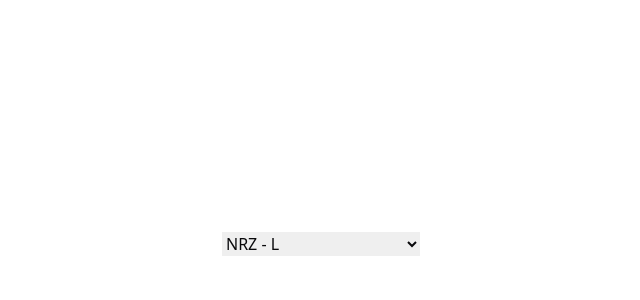
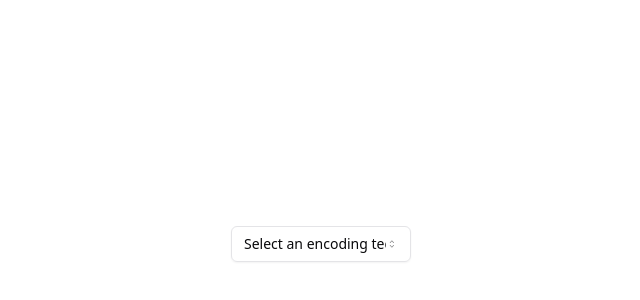
Before and after one commit to harknoel/BontilaoHarkNoelLabExer9, a React (Vite) app: page / in a window 1280 px wide. Shown: the part 156-456 px from the top of the page, without its empty margins (319-959 px from the left). Built offline with nearby package versions, Linux system fonts and the light colour scheme.

Commit message:
fix(web): adjust enums

```diff
--- a/src/pages/Scheme/Scheme.tsx
+++ b/src/pages/Scheme/Scheme.tsx
@@ -1,20 +1,56 @@
 import { EncodingScheme } from "@/types/encodingScheme";
+import { LineCoding } from "@/utils/lineCoding";
+import {
+  Select,
+  SelectContent,
+  SelectGroup,
+  SelectItem,
+  SelectLabel,
+  SelectTrigger,
+  SelectValue,
+} from "@/components/ui/select";
+import { useEffect, useState } from "react";
 
 const Scheme = () => {
+  const [selectedEncoding, setSelectedEncoding] = useState<string>("");
+
+  const handleOnChanged = (e: any) => {
+    setSelectedEncoding(e.target.value);
+  };
+
+  useEffect(() => {
+    console.log(selectedEncoding);
+    LineCoding.convert(selectedEncoding);
+  }, [selectedEncoding]);
+
   return (
     <div className="h-screen w-screen flex flex-col justify-center items-center">
       <div className="max-w-4xl"></div>
       <div className="p-10">
-        <select>
-          <option value={EncodingScheme.NRZ_L}>NRZ - L</option>
-          <option value={EncodingScheme.NRZ_I}>NRZ - I</option>
-          <option value={EncodingScheme.BIPOLAR_AMI}>Bipolar - AMI</option>
-          <option value={EncodingScheme.PSEUDOTERNARY}>Pseudoternary</option>
-          <option value={EncodingScheme.MANCHESTER}>Manchester</option>
-          <option value={EncodingScheme.DIFFERENTIAL_MANCHESTER}>
-            Differential Manchester
-          </option>
-        </select>
+        <Select value={selectedEncoding} onValueChange={setSelectedEncoding}>
+          <SelectTrigger className="w-[180px]">
+            <SelectValue placeholder="Select an encoding technique" />
+          </SelectTrigger>
+          <SelectContent>
+            <SelectGroup>
+              <SelectLabel>Encoding Techniques</SelectLabel>
+              <SelectItem value={EncodingScheme.NRZ_L}>NRZ - L</SelectItem>
+              <SelectItem value={EncodingScheme.NRZ_I}>NRZ - I</SelectItem>
+              <SelectItem value={EncodingScheme.BIPOLAR_AMI}>
+                Bipolar - AMI
+              </SelectItem>
+              <SelectItem value={EncodingScheme.PSEUDOTERNARY}>
+                Pseudoternary
+              </SelectItem>
+              <SelectItem value={EncodingScheme.MANCHESTER}>
+                Manchester
+              </SelectItem>
+              <SelectItem value={EncodingScheme.DIFFERENTIAL_MANCHESTER}>
+                Differential Manchester
+              </SelectItem>
+            </SelectGroup>
+          </SelectContent>
+        </Select>
       </div>
     </div>
   );
--- a/src/types/encodingScheme.ts
+++ b/src/types/encodingScheme.ts
@@ -1,8 +1,8 @@
 export enum EncodingScheme {
-    NRZ_L,
-    NRZ_I,
-    BIPOLAR_AMI,
-    PSEUDOTERNARY,
-    MANCHESTER,
-    DIFFERENTIAL_MANCHESTER
+    NRZ_L = "NRZ_L",
+    NRZ_I = "NRZ_I",
+    BIPOLAR_AMI = "BIPOLAR_AMI",
+    PSEUDOTERNARY = "PSEUDOTERNARY",
+    MANCHESTER = "MANCHESTER",
+    DIFFERENTIAL_MANCHESTER = "DIFFERENTIAL_MANCHESTER"
 };
--- a/src/utils/lineCoding.ts
+++ b/src/utils/lineCoding.ts
@@ -1,12 +1,14 @@
 import { EncodingScheme } from "@/types/encodingScheme";
 import { SignalLevel } from "@/types/signalLevel";
 
-class LineCoding {
+export class LineCoding {
+  private _scheme: EncodingScheme
   private _state: SignalLevel;
   private _input: number[];
   private _output: number[][] = [];
 
-  constructor(state: SignalLevel, input: number[]) {
+  constructor(scheme: EncodingScheme, state: SignalLevel, input: number[]) {
+    this._scheme = scheme
     this._state = state;
     this._input = input;
   }
@@ -28,22 +30,18 @@ class LineCoding {
   }
 
   bipolarAMI(bit: number) {
-    if (bit === SignalLevel.HIGH)
-        bit = this.toggleSignal(bit);
-    if (bit === SignalLevel.LOW)
-        bit = SignalLevel.ZERO;
+    if (bit === SignalLevel.HIGH) bit = this.toggleSignal(bit);
+    if (bit === SignalLevel.LOW) bit = SignalLevel.ZERO;
     return bit;
   }
 
-  convert(scheme: EncodingScheme) {
-    let func: ((bit: number) => number) | undefined;
-
-    switch (scheme) {
+  static convert(scheme: string) {
+    switch(scheme) {
       case EncodingScheme.NRZ_I:
-        func = () => this.nonReturnToZeroInverted(this._state);
-        break;
+        console.log("Hello world")
+        break
       default:
-        break;
+        break
     }
   }
 
```
